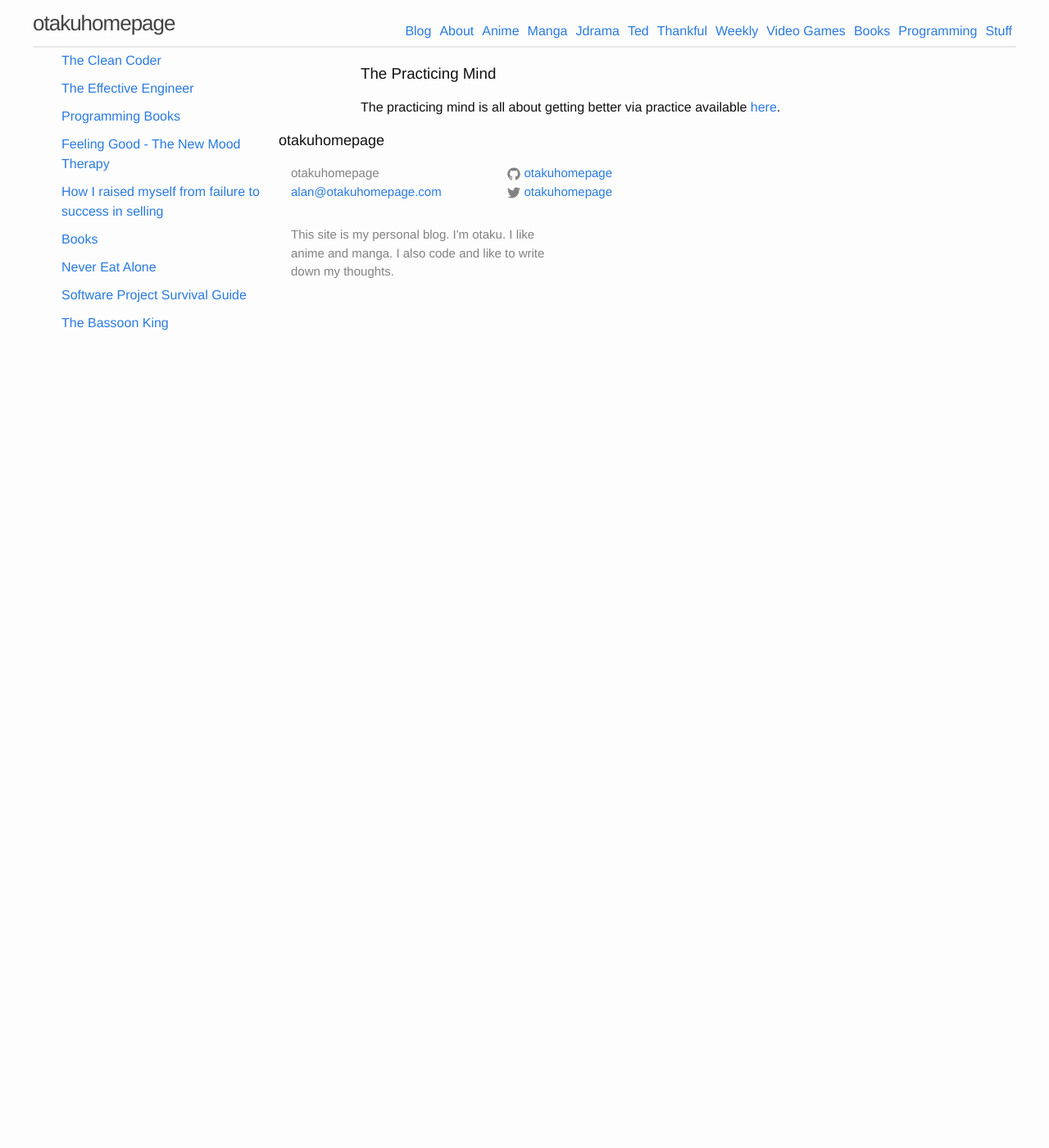
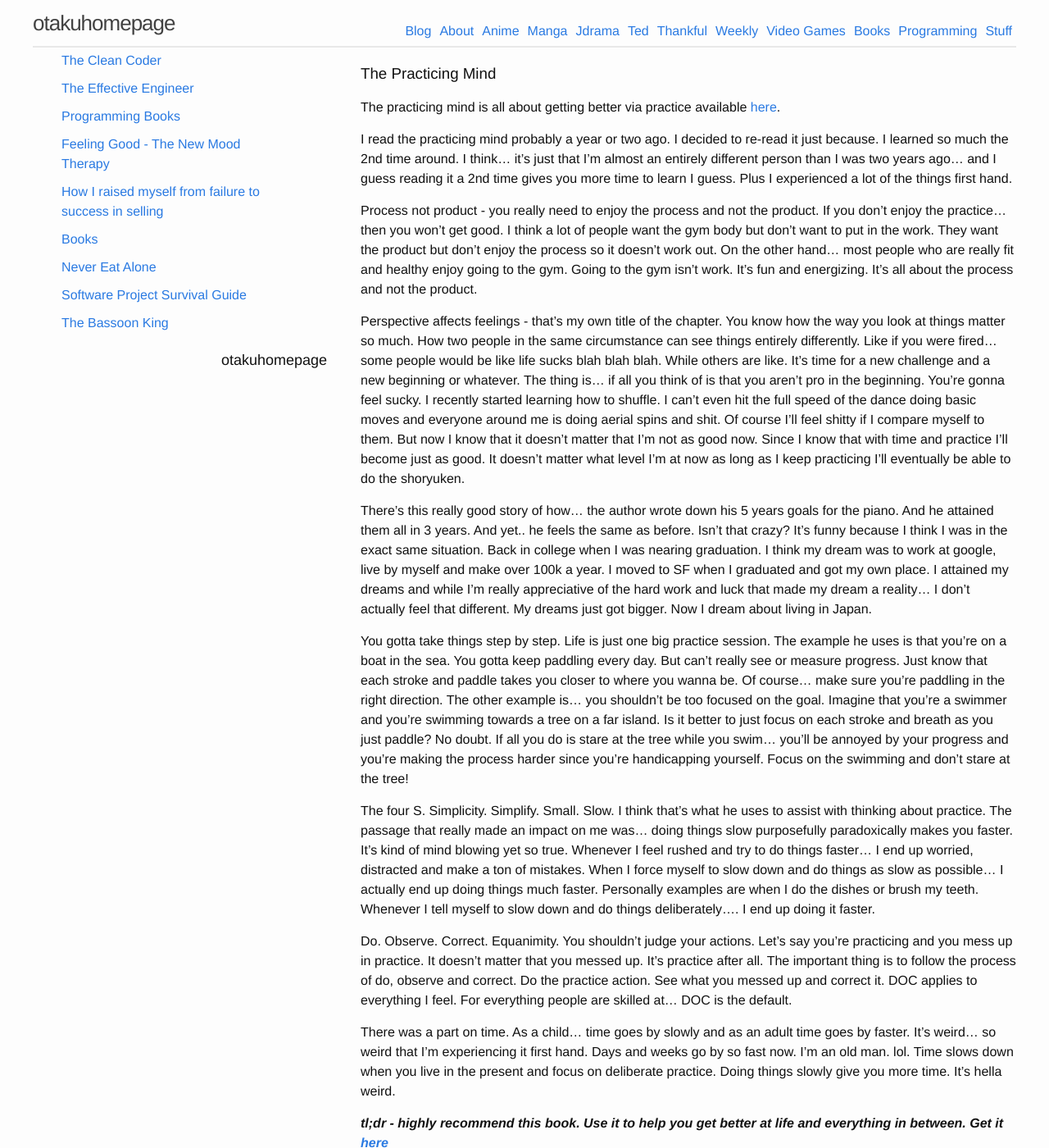
Before and after one commit to otakuhomepage/otakuhomepage.github.io, a Jekyll site: the page built from books/the-practicing-mind.md, in a window 1280 px wide and 1400 px high. Shown: the whole window at 82% size. Built offline with Jekyll 4.4.1, drawn with Linux system fonts in a browser that asks for light colours; comment, search, counter and statistics services are not loaded.

Commit message:
practicing mind

```diff
--- a/books/the-practicing-mind.md
+++ b/books/the-practicing-mind.md
@@ -6,3 +6,21 @@
 tags: [books]
 ---
 The practicing mind is all about getting better via practice available [here](http://amzn.to/1PGAypW).
+
+I read the practicing mind probably a year or two ago. I decided to re-read it just because. I learned so much the 2nd time around. I think... it's just that I'm almost an entirely different person than I was two years ago... and I guess reading it a 2nd time gives you more time to learn I guess. Plus I experienced a lot of the things first hand.
+
+Process not product - you really need to enjoy the process and not the product. If you don't enjoy the practice... then you won't get good. I think a lot of people want the gym body but don't want to put in the work. They want the product but don't enjoy the process so it doesn't work out. On the other hand... most people who are really fit and healthy enjoy going to the gym. Going to the gym isn't work. It's fun and energizing. It's all about the process and not the product.
+
+Perspective affects feelings - that's my own title of the chapter. You know how the way you look at things matter so much. How two people in the same circumstance can see things entirely differently. Like if you were fired... some people would be like life sucks blah blah blah. While others are like. It's time for a new challenge and a new beginning or whatever. The thing is... if all you think of is that you aren't pro in the beginning. You're gonna feel sucky. I recently started learning how to shuffle. I can't even hit the full speed of the dance doing basic moves and everyone around me is doing aerial spins and shit. Of course I'll feel shitty if I compare myself to them. But now I know that it doesn't matter that I'm not as good now. Since I know that with time and practice I'll become just as good. It doesn't matter what level I'm at now as long as I keep practicing I'll eventually be able to do the shoryuken.
+
+There's this really good story of how... the author wrote down his 5 years goals for the piano. And he attained them all in 3 years. And yet.. he feels the same as before. Isn't that crazy? It's funny because I think I was in the exact same situation. Back in college when I was nearing graduation. I think my dream was to work at google, live by myself and make over 100k a year. I moved to SF when I graduated and got my own place. I attained my dreams and while I'm really appreciative of the hard work and luck that made my dream a reality... I don't actually feel that different. My dreams just got bigger. Now I dream about living in Japan.
+
+You gotta take things step by step. Life is just one big practice session. The example he uses is that you're on a boat in the sea. You gotta keep paddling every day. But can't really see or measure progress. Just know that each stroke and paddle takes you closer to where you wanna be. Of course... make sure you're paddling in the right direction. The other example is... you shouldn't be too focused on the goal. Imagine that you're a swimmer and you're swimming towards a tree on a far island. Is it better to just focus on each stroke and breath as you just paddle? No doubt. If all you do is stare at the tree while you swim... you'll be annoyed by your progress and you're making the process harder since you're handicapping yourself. Focus on the swimming and don't stare at the tree!
+
+The four S. Simplicity. Simplify. Small. Slow. I think that's what he uses to assist with thinking about practice. The passage that really made an impact on me was... doing things slow purposefully paradoxically makes you faster. It's kind of mind blowing yet so true. Whenever I feel rushed and try to do things faster... I end up worried, distracted and make a ton of mistakes. When I force myself to slow down and do things as slow as possible... I actually end up doing things much faster. Personally examples are when I do the dishes or brush my teeth. Whenever I tell myself to slow down and do things deliberately.... I end up doing it faster.
+
+Do. Observe. Correct. Equanimity. You shouldn't judge your actions. Let's say you're practicing and you mess up in practice. It doesn't matter that you messed up. It's practice after all. The important thing is to follow the process of do, observe and correct. Do the practice action. See what you messed up and correct it. DOC applies to everything I feel. For everything people are skilled at... DOC is the default.
+
+There was a part on time. As a child... time goes by slowly and as an adult time goes by faster. It's weird... so weird that I'm experiencing it first hand. Days and weeks go by so fast now. I'm an old man. lol. Time slows down when you live in the present and focus on deliberate practice. Doing things slowly give you more time. It's hella weird.
+
+***tl;dr - highly recommend this book. Use it to help you get better at life and everything in between. Get it [here](http://amzn.to/1PGAypW)***
```
